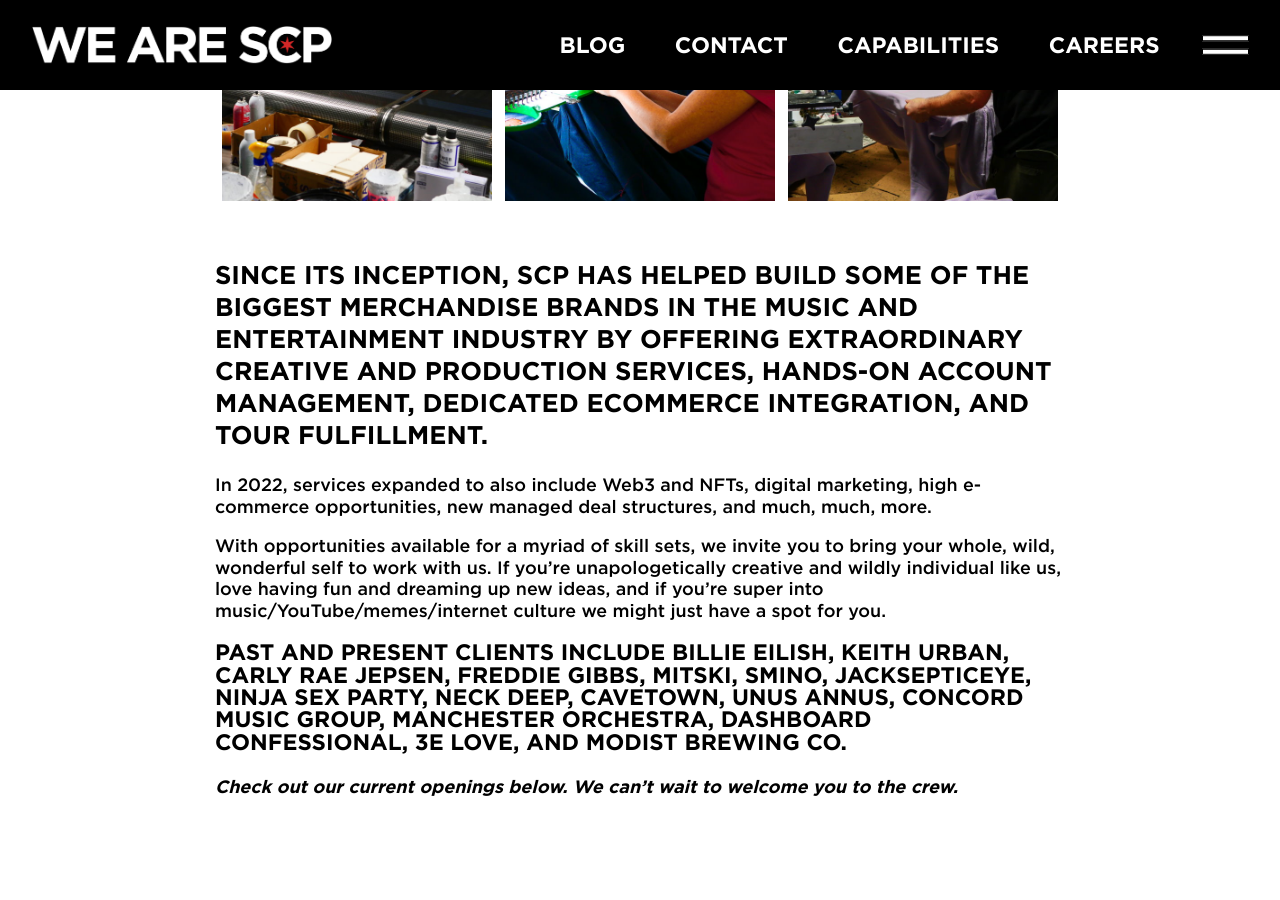
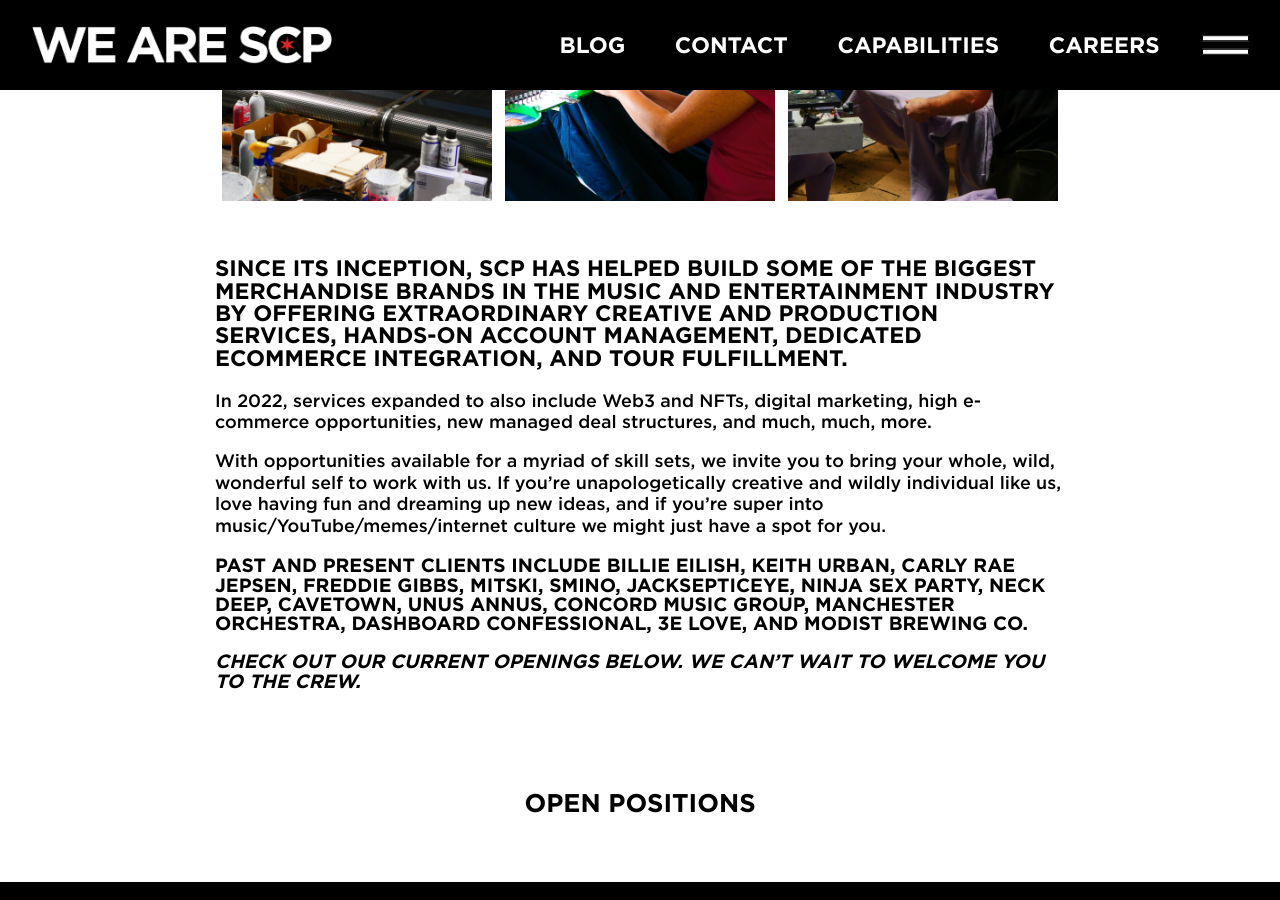
Before and after one commit to Second-City-Prints/wearescp, a Jekyll site: the page built from careers.md, in a window 1280 px wide and 900 px high, scrolled down 443 px. Built offline with Jekyll 4.4.1, drawn with Linux system fonts in a browser that asks for light colours; a script that is not in the unit is left out.

```diff
--- a/_data/careers.yml
+++ b/_data/careers.yml
@@ -1,6 +1,6 @@
 careersheading: ARE YOU SCP?
 careerscontent: >-
-  ### Since its inception, SCP has helped build some of the biggest merchandise
+  #### Since its inception, SCP has helped build some of the biggest merchandise
   brands in the music and entertainment industry by offering extraordinary
   creative and production services, hands-on account management, dedicated
   eCommerce integration, and tour fulfillment.
@@ -12,7 +12,7 @@ careerscontent: >-
   With opportunities available for a myriad of skill sets, we invite you to bring your whole, wild, wonderful self to work with us. If you’re unapologetically creative and wildly individual like us, love having fun and dreaming up new ideas, and if you’re super into music/YouTube/memes/internet culture we might just have a spot for you.
 
 
-  #### Past and present clients include Billie Eilish, Keith Urban, Carly Rae Jepsen, Freddie Gibbs, Mitski, Smino, JackSepticEye, Ninja Sex Party, Neck Deep, Cavetown, Unus Annus, Concord Music Group, Manchester Orchestra, Dashboard Confessional, 3E Love, and Modist Brewing Co.
+  ##### Past and present clients include Billie Eilish, Keith Urban, Carly Rae Jepsen, Freddie Gibbs, Mitski, Smino, JackSepticEye, Ninja Sex Party, Neck Deep, Cavetown, Unus Annus, Concord Music Group, Manchester Orchestra, Dashboard Confessional, 3E Love, and Modist Brewing Co.
 
 
-  ***Check out our current openings below. We can’t wait to welcome you to the crew.***
+  ##### ***Check out our current openings below. We can’t wait to welcome you to the crew.***
```
